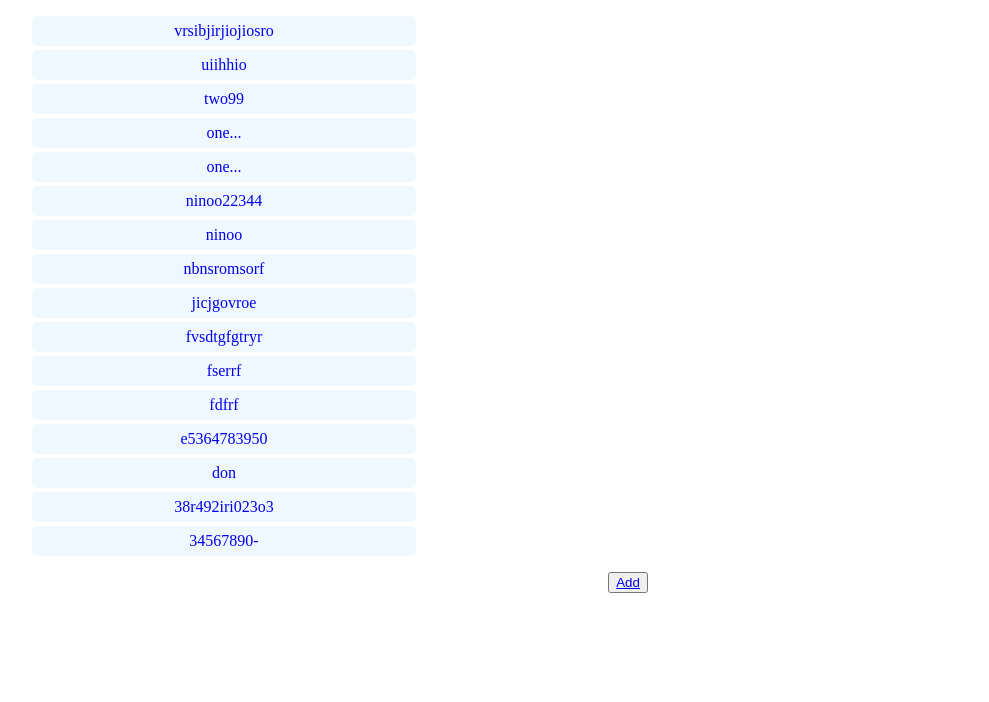
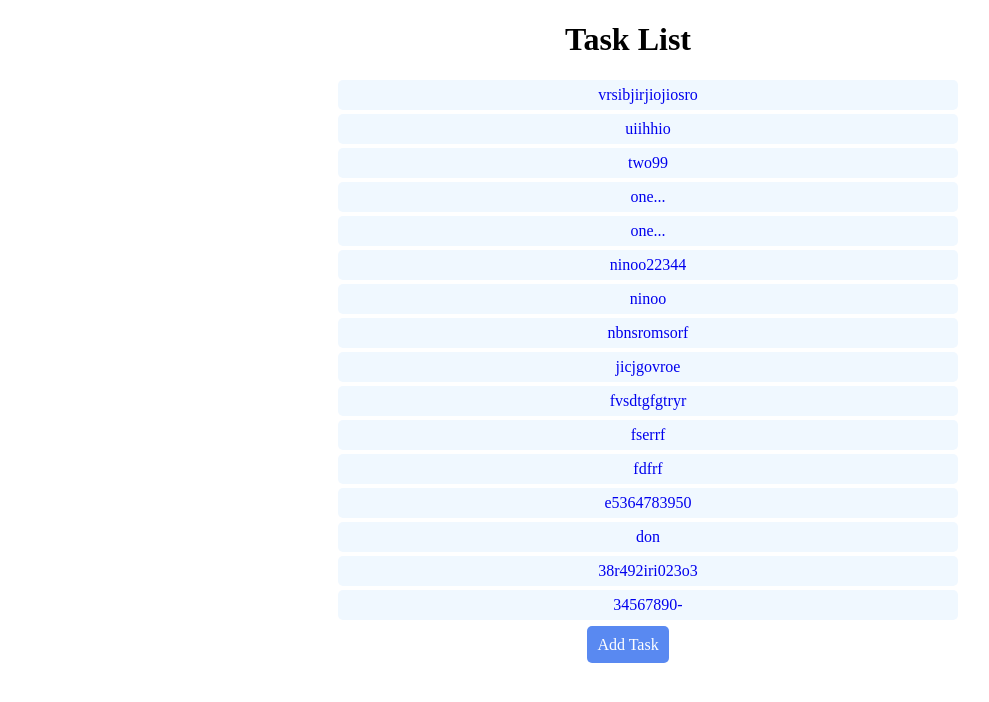
Before and after one commit to codydon/re_dja, a Django app: page /tsks/all/ in a window 1280 px wide. Shown: the top 702 px of the page, without its empty margins (12-1001 px from the left). Run offline with Django 4.2, Linux system fonts and the light colour scheme; data comes from the database, SQL or seed files in the repository; both versions use the stored data as it was after the commit.

Commit message:
css commit

```diff
--- a/tsks/static/tsks/style.css
+++ b/tsks/static/tsks/style.css
@@ -1,18 +1,42 @@
-.list{
-margin:auto;
-text-align: center;
+.list {
+    margin: auto;
+    text-align: center;
+
 }
 
-.list li{
+.list li {
     text-decoration: none;
     background: aliceblue;
     margin: 4px;
     padding: 6px;
-    max-width: 30%;
     border-radius: 5px;
     text-align: center;
     list-style-type: none;
+    margin-left: 25%;
+    margin-right: 25%;
 }
 
-.list li a{
-    text-decoration: none;}
+.list li:hover{
+    border:2px solid rgb(96, 96, 230);
+    background: rgb(238, 232, 177);
+}
+
+.list li a {
+    text-decoration: none;
+}
+
+.addbtn{
+    background-color: rgb(89, 137, 241);
+    color: white;
+    text-decoration: none;
+    padding: 10px;
+    border-radius: 5px;
+    margin: 4px;
+}
+
+.indx{
+    display: flex;
+    justify-content: center;
+    align-items: center;
+    margin-top: 50px;
+}
--- a/tsks/templates/tsks/all.html
+++ b/tsks/templates/tsks/all.html
@@ -13,6 +13,7 @@
 </head>
 
 <body class="list">
+    <h1>Task List</h1>
     {% if latest_task_list %}
     <div class="dv_list">
         <ul>
@@ -22,10 +23,10 @@
             {% endfor %}
         </ul>
     </div>
-    <button><a href="{% url 'tsks:index'%}">Add</a></button>
+    <a class="addbtn" href="{% url 'tsks:index'%}">Add Task</a>
     {% else %}
     <p>No tasks are available.</p>
-    <button><a href="{% url 'tsks:index'%}">Add</a></button>
+    <a class="addbtn" href="{% url 'tsks:index'%}">Add Task</a>
     {% endif %}
 
 </html>
```
Also changed, not shown: tsks/templates/tsks/index.html (+7 -3 lines), db.sqlite3.
